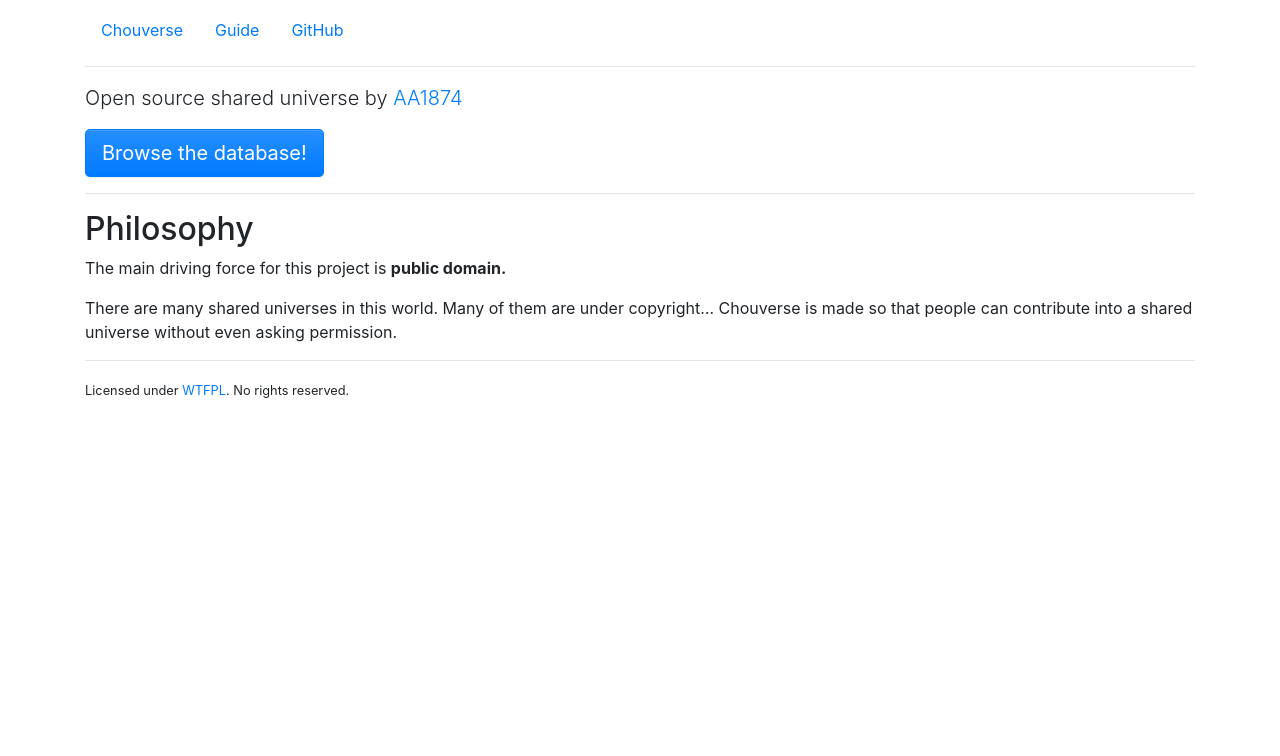
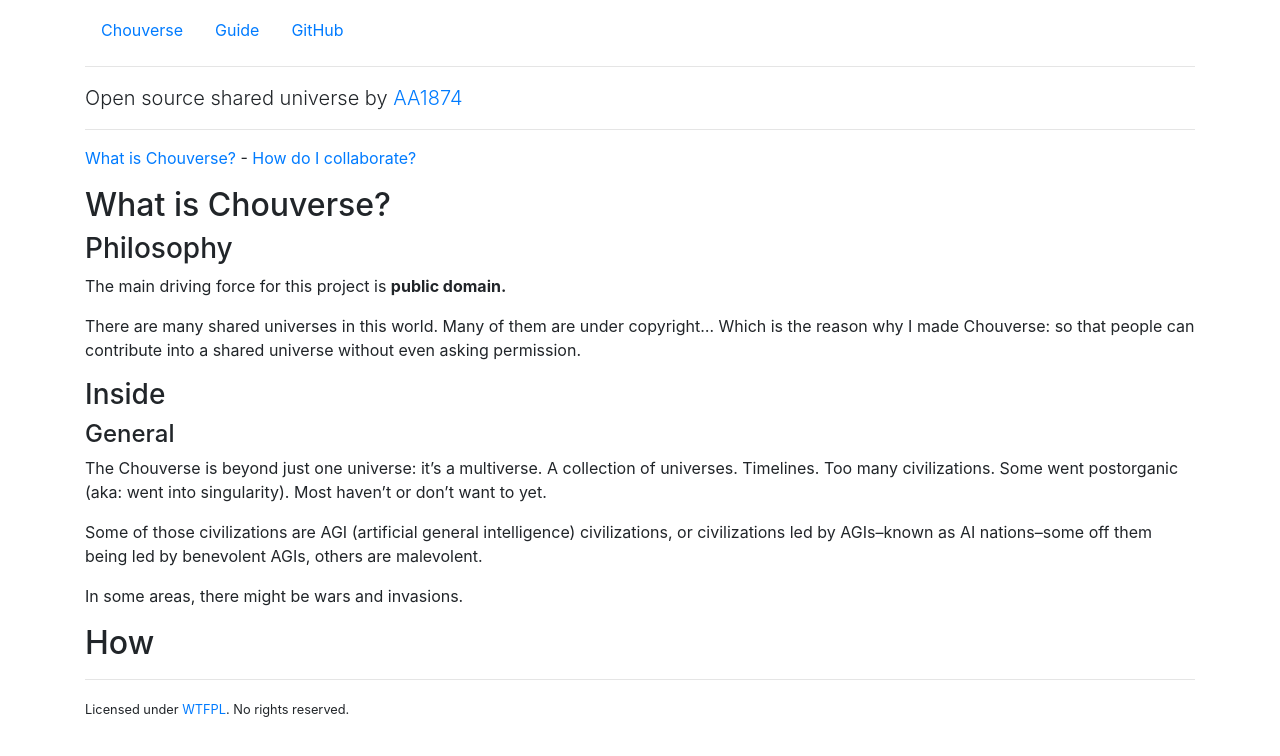
Before and after one commit to aa1874/Chouverse, a Jekyll site: the page built from index.md, in a window 1280 px wide. Shown: the top 756 px of the page. Built offline with Jekyll 4.4.1, drawn with Linux system fonts in a browser that asks for light colours.

Commit message:
frontpage

```diff
--- a/_config.yml
+++ b/_config.yml
@@ -14,23 +14,20 @@
 # You can create any custom variable you would like, and they will be accessible
 # in the templates via {{ site.myvariable }}.
 title: Chouverse
-# email: your-email@example.com
 description: >- # this means to ignore newlines until "baseurl:"
-  Write an awesome description for your new site here. You can edit this
-  line in _config.yml. It will appear in your document head meta (for
-  Google search results) and in your feed.xml site description.
+  Open source, PUBLIC DOMAIN (licensed under WTFPL) shared multiverse, by AA1874
 baseurl: "" # the subpath of your site, e.g. /blog
 url: "" # the base hostname & protocol for your site, e.g. http://example.com
-# twitter_username: jekyllrb
-# github_username:  jekyll
 
-collection_dir: docs
+collection_dir: docs # Group all wiki posts including blogposts in a single docs folder
 collections:
-  worlds:
+  worlds: # Exterran worlds
     output: true
-  people:
+  people: # Civilizations, races etc
     output: true
-  terra:
+  terra: # Terran Council Socialist Republic
+    output: true
+  vehicles:
     output: true
 
 # Build settings
--- a/index.md
+++ b/index.md
@@ -3,10 +3,29 @@ layout: main
 ---
 
 <p class="lead">Open source shared universe by <a href="http://aa1874.netlify.com">AA1874</a></p>
-<a href="http://github.com/aa1874/chouverse"><button class="btn btn-primary btn-lg">Browse the database!</button></a>
+<!--<a href="http://github.com/aa1874/chouverse"><button class="btn btn-primary btn-lg">Browse the database!</button></a>-->
 <hr>
 
-## Philosophy
+[What is Chouverse?](#what) - [How do I collaborate?](#how)
+
+<a name="what"></a>
+
+## What is Chouverse?
+
+### Philosophy
 The main driving force for this project is **public domain.**
 
-There are many shared universes in this world. Many of them are under copyright... Chouverse is made so that people can contribute into a shared universe without even asking permission.
+There are many shared universes in this world. Many of them are under copyright... Which is the reason why I made Chouverse: so that people can contribute into a shared universe without even asking permission.
+
+### Inside
+
+#### General
+The Chouverse is beyond just one universe: it's a multiverse. A collection of universes. Timelines. Too many civilizations. Some went postorganic (aka: went into singularity). Most haven't or don't want to yet.
+
+Some of those civilizations are AGI (artificial general intelligence) civilizations, or civilizations led by AGIs--known as AI nations--some off them being led by benevolent AGIs, others are malevolent.
+
+In some areas, there might be wars and invasions.
+
+<a name="how"></a>
+
+## How
```
Also changed, not shown: README.md.
